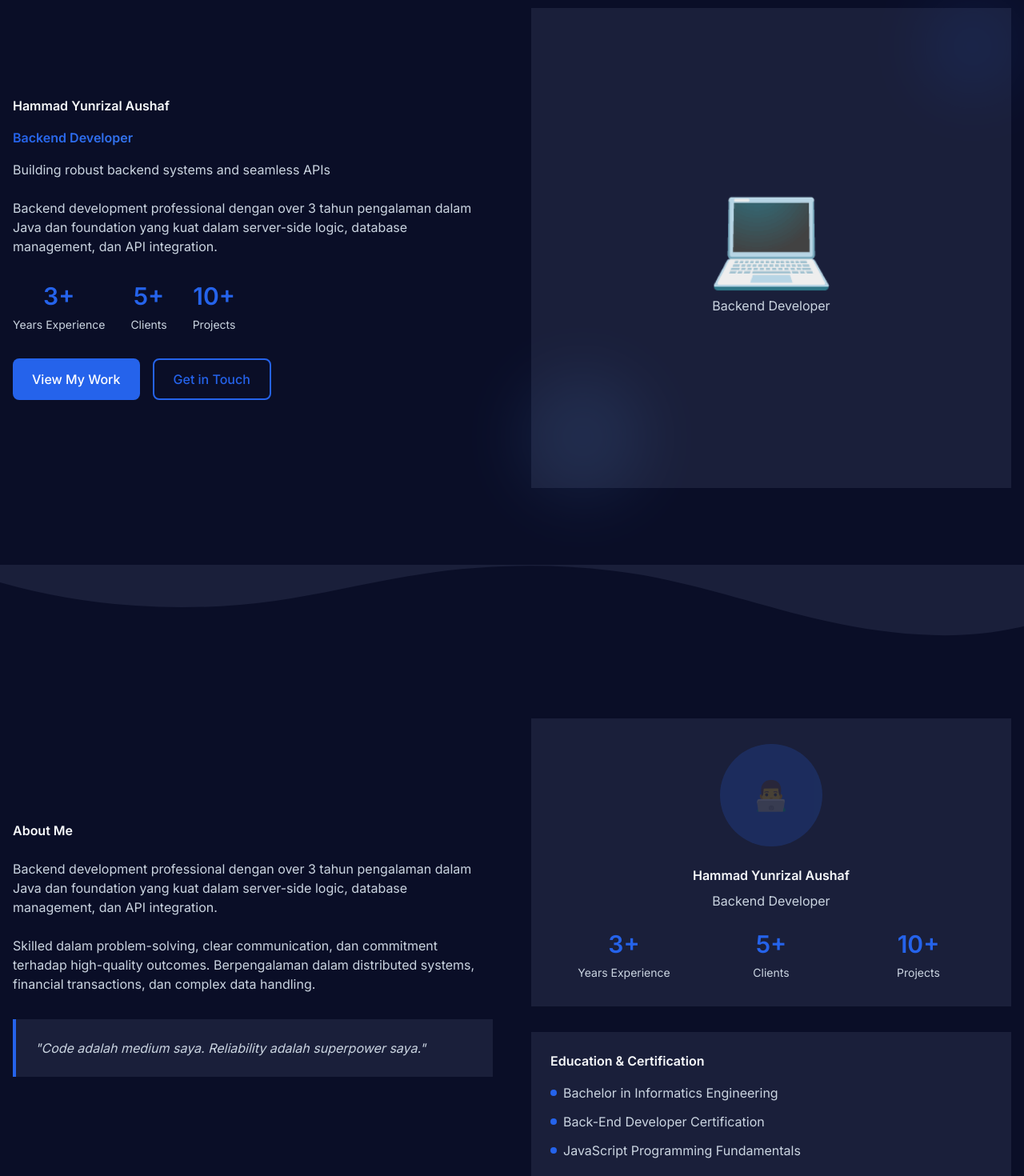
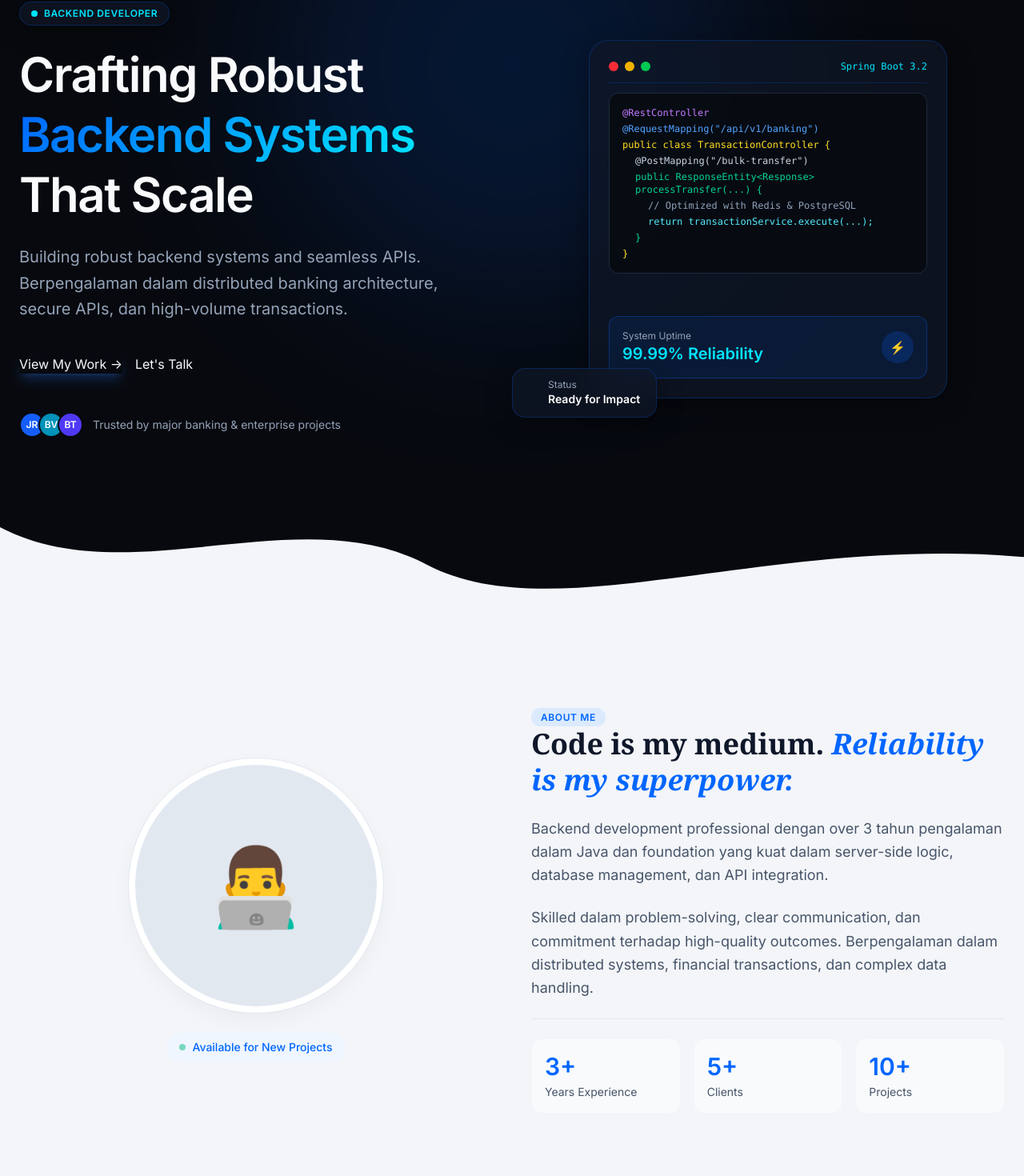
Before and after one commit to Yunrizal145/portfolio-web, a React (Vite) app: page / in a window 1280 px wide. Shown: the part 171-1641 px from the top of the page at 80% size. Built offline with nearby package versions, Linux system fonts and the light colour scheme.

Commit message:
Enhance portfolio design with alternating dark/light sections, wavy dividers, and glassmorphism matching reference

```diff
--- a/src/components/sections/About.tsx
+++ b/src/components/sections/About.tsx
@@ -1,86 +1,74 @@
 // src/components/sections/About.tsx
 
 import { profile } from '../../data/profile';
-import { StatCard } from '../ui';
-import WavyDivider from '../shared/WavyDivider';
+import SectionDivider from '../shared/SectionDivider';
 
 export default function About() {
-  const { bio, quote } = profile;
+  const { bio } = profile;
 
   return (
     <>
-      <WavyDivider />
+      <SectionDivider variant="dark-to-light" />
 
-      <section id="about" className="section-padding">
+      <section id="about" className="section-padding bg-bg-light text-text-dark">
         <div className="container-custom">
           <div className="grid lg:grid-cols-2 gap-12 items-center">
-            {/* Text Content */}
+            {/* Left Column: Portrait & Visual */}
+            <div className="flex flex-col items-center">
+              <div className="relative w-64 h-64 md:w-80 md:h-80 rounded-full overflow-hidden light-card p-2 bg-gradient-to-tr from-accent-primary to-accent-light shadow-2xl">
+                <div className="w-full h-full rounded-full bg-slate-200 flex items-center justify-center overflow-hidden">
+                  <div className="text-8xl">👨‍💻</div>
+                </div>
+              </div>
+              <div className="mt-6 inline-flex items-center gap-2 px-4 py-2 rounded-full bg-blue-50 text-accent-primary text-sm font-medium">
+                <span className="w-2 h-2 rounded-full bg-emerald-500 animate-pulse"></span>
+                Available for New Projects
+              </div>
+            </div>
+
+            {/* Right Column: Content */}
             <div className="space-y-6">
-              <h2 className="text-h2 font-bold mb-6">About Me</h2>
+              <span className="px-3 py-1 rounded-full bg-blue-100 text-accent-primary text-xs font-semibold tracking-wider uppercase">
+                About Me
+              </span>
+
+              <h2 className="text-3xl md:text-4xl font-bold font-serif leading-tight">
+                Code is my medium. <span className="text-accent-primary italic">Reliability is my superpower.</span>
+              </h2>
 
               {bio.map((paragraph, idx) => (
-                <p key={idx} className="text-body text-text-secondary">
+                <p key={idx} className="text-text-dark-muted text-base md:text-lg leading-relaxed">
                   {paragraph}
                 </p>
               ))}
 
-              <div className="mt-8 p-6 bg-bg-secondary rounded-card border-l-4 border-accent-primary">
-                <p className="text-body-lg text-text-secondary italic">
-                  "{quote}"
-                </p>
-              </div>
-            </div>
-
-            {/* Stats & Image Section */}
-            <div className="space-y-8">
-              {/* Profile Image Placeholder */}
-              <div className="bg-bg-secondary rounded-card p-8 flex flex-col items-center text-center">
-                <div className="w-32 h-32 rounded-full bg-accent-primary opacity-20 mb-6 flex items-center justify-center">
-                  <div className="text-4xl">👨‍💻</div>
+              {/* Stats Row */}
+              <div className="grid grid-cols-3 gap-4 pt-6 border-t border-border-light">
+                <div className="p-4 rounded-xl bg-slate-50 border border-slate-100">
+                  <div className="text-2xl md:text-3xl font-bold text-accent-primary mb-1">
+                    {profile.stats.yearsExperience}
+                  </div>
+                  <p className="text-text-dark-muted text-xs md:text-sm">Years Experience</p>
                 </div>
-
-                <h3 className="text-h3 font-bold mb-2">{profile.name}</h3>
-                <p className="text-text-secondary mb-6">{profile.title}</p>
-
-                {/* Stats */}
-                <div className="grid grid-cols-3 gap-4 w-full">
-                  <StatCard
-                    value={profile.stats.yearsExperience}
-                    label="Years Experience"
-                  />
-                  <StatCard
-                    value={profile.stats.clientsCount}
-                    label="Clients"
-                  />
-                  <StatCard
-                    value={profile.stats.projectsCount}
-                    label="Projects"
-                  />
+                <div className="p-4 rounded-xl bg-slate-50 border border-slate-100">
+                  <div className="text-2xl md:text-3xl font-bold text-accent-primary mb-1">
+                    {profile.stats.clientsCount}
+                  </div>
+                  <p className="text-text-dark-muted text-xs md:text-sm">Clients</p>
                 </div>
-              </div>
-
-              {/* Education/Certification Summary */}
-              <div className="bg-bg-secondary rounded-card p-6">
-                <h3 className="text-h4 font-semibold mb-4">Education & Certification</h3>
-                <ul className="space-y-3">
-                  <li className="flex items-center gap-2">
-                    <span className="w-2 h-2 bg-accent-primary rounded-full"></span>
-                    <span className="text-text-secondary">Bachelor in Informatics Engineering</span>
-                  </li>
-                  <li className="flex items-center gap-2">
-                    <span className="w-2 h-2 bg-accent-primary rounded-full"></span>
-                    <span className="text-text-secondary">Back-End Developer Certification</span>
-                  </li>
-                  <li className="flex items-center gap-2">
-                    <span className="w-2 h-2 bg-accent-primary rounded-full"></span>
-                    <span className="text-text-secondary">JavaScript Programming Fundamentals</span>
-                  </li>
-                </ul>
+                <div className="p-4 rounded-xl bg-slate-50 border border-slate-100">
+                  <div className="text-2xl md:text-3xl font-bold text-accent-primary mb-1">
+                    {profile.stats.projectsCount}
+                  </div>
+                  <p className="text-text-dark-muted text-xs md:text-sm">Projects</p>
+                </div>
               </div>
             </div>
           </div>
         </div>
       </section>
+
+      <SectionDivider variant="light-to-dark" />
     </>
   );
 }
--- a/src/components/sections/Hero.tsx
+++ b/src/components/sections/Hero.tsx
@@ -5,74 +5,95 @@ import { profile } from '../../data/profile';
 
 export default function Hero() {
   return (
-    <section id="hero" className="section-padding">
-      <div className="container-custom">
+    <section id="hero" className="section-padding relative overflow-hidden">
+      {/* Background Glow Effect */}
+      <div className="absolute top-1/4 left-1/2 -translate-x-1/2 -translate-y-1/2 w-[600px] h-[600px] bg-accent-primary opacity-15 rounded-full blur-[120px] pointer-events-none"></div>
+
+      <div className="container-custom relative z-10">
         <div className="grid lg:grid-cols-2 gap-12 items-center">
           {/* Text Content */}
-          <div className="space-y-8">
-            <div>
-              <h1 className="text-display font-bold mb-4">
-                {profile.name}
-              </h1>
-              <p className="text-h3 text-gradient font-semibold mb-4">
-                {profile.title}
-              </p>
-              <p className="text-body-lg text-text-secondary mb-6">
-                {profile.tagline}
-              </p>
-              <p className="text-body text-text-secondary mb-8">
-                {profile.bio[0]}
-              </p>
+          <div className="space-y-6">
+            <div className="inline-flex items-center gap-2 px-3.5 py-1.5 rounded-full glass-card text-xs font-semibold tracking-wider text-accent-light uppercase">
+              <span className="w-2 h-2 rounded-full bg-accent-light"></span>
+              {profile.title}
             </div>
 
-            {/* Stats */}
-            <div className="flex gap-8">
-              <div className="text-center">
-                <div className="text-3xl font-bold text-accent-primary mb-2">
-                  {profile.stats.yearsExperience}
-                </div>
-                <p className="text-text-secondary text-sm">Years Experience</p>
-              </div>
-              <div className="text-center">
-                <div className="text-3xl font-bold text-accent-primary mb-2">
-                  {profile.stats.clientsCount}
-                </div>
-                <p className="text-text-secondary text-sm">Clients</p>
-              </div>
-              <div className="text-center">
-                <div className="text-3xl font-bold text-accent-primary mb-2">
-                  {profile.stats.projectsCount}
-                </div>
-                <p className="text-text-secondary text-sm">Projects</p>
-              </div>
+            <h1 className="text-4xl sm:text-5xl lg:text-6xl font-extrabold tracking-tight leading-tight">
+              Crafting Robust <span className="text-gradient">Backend Systems</span> That Scale
+            </h1>
+
+            <p className="text-text-secondary text-lg sm:text-xl font-light leading-relaxed">
+              {profile.tagline}. Berpengalaman dalam distributed banking architecture, secure APIs, dan high-volume transactions.
+            </p>
+
+            {/* CTA Buttons */}
+            <div className="flex flex-wrap gap-4 pt-4">
+              <Button variant="primary" href="#projects" className="shadow-lg shadow-blue-500/25">
+                View My Work →
+              </Button>
+              <Button variant="secondary" href="#contact">
+                Let's Talk
+              </Button>
             </div>
 
-            {/* CTA Buttons */}
-            <div className="flex flex-wrap gap-4">
-              <Button variant="primary" href="#projects">
-                View My Work
-              </Button>
-              <Button variant="secondary" href="#contact">
-                Get in Touch
-              </Button>
+            {/* Quick Status */}
+            <div className="pt-6 flex items-center gap-3 text-sm text-text-secondary">
+              <div className="flex -space-x-2">
+                <div className="w-8 h-8 rounded-full bg-blue-600 flex items-center justify-center text-white text-xs font-bold border-2 border-bg-primary">JR</div>
+                <div className="w-8 h-8 rounded-full bg-cyan-600 flex items-center justify-center text-white text-xs font-bold border-2 border-bg-primary">BV</div>
+                <div className="w-8 h-8 rounded-full bg-indigo-600 flex items-center justify-center text-white text-xs font-bold border-2 border-bg-primary">BT</div>
+              </div>
+              <span>Trusted by major banking & enterprise projects</span>
             </div>
           </div>
 
-          {/* Image/Visual Placeholder */}
-          <div className="relative">
-            <div className="bg-bg-secondary rounded-card aspect-square relative overflow-hidden">
-              {/* Placeholder for profile image or illustration */}
-              <div className="absolute inset-0 flex items-center justify-center">
-                <div className="text-center">
-                  <div className="text-9xl text-accent-primary mb-4">💻</div>
-                  <p className="text-text-secondary">Backend Developer</p>
+          {/* Right Visual / App Mockup Preview */}
+          <div className="relative flex justify-center">
+            <div className="relative w-full max-w-md aspect-square glass-card rounded-3xl p-6 flex flex-col justify-between overflow-hidden shadow-2xl border border-accent-primary/30">
+              {/* Abstract Code / Banking Dashboard Preview */}
+              <div className="space-y-3">
+                <div className="flex items-center justify-between pb-3 border-b border-border-subtle">
+                  <div className="flex items-center gap-2">
+                    <div className="w-3 h-3 rounded-full bg-red-500"></div>
+                    <div className="w-3 h-3 rounded-full bg-yellow-500"></div>
+                    <div className="w-3 h-3 rounded-full bg-green-500"></div>
+                  </div>
+                  <span className="text-xs font-mono text-accent-light">Spring Boot 3.2</span>
+                </div>
+
+                <div className="bg-bg-primary/80 p-4 rounded-xl font-mono text-xs text-blue-300 space-y-1 overflow-hidden border border-slate-800">
+                  <p className="text-purple-400">@RestController</p>
+                  <p className="text-blue-400">@RequestMapping("/api/v1/banking")</p>
+                  <p className="text-yellow-300">public class TransactionController &#123;</p>
+                  <p className="pl-4 text-slate-300">@PostMapping("/bulk-transfer")</p>
+                  <p className="pl-4 text-emerald-400">public ResponseEntity&lt;Response&gt; processTransfer(...) &#123;</p>
+                  <p className="pl-8 text-slate-400">// Optimized with Redis & PostgreSQL</p>
+                  <p className="pl-8 text-cyan-300">return transactionService.execute(...);</p>
+                  <p className="pl-4 text-emerald-400">&#125;</p>
+                  <p className="text-yellow-300">&#125;</p>
+                </div>
+              </div>
+
+              {/* Bottom Card Metric */}
+              <div className="p-4 rounded-xl bg-accent-primary/10 border border-accent-primary/30 flex items-center justify-between">
+                <div>
+                  <p className="text-xs text-text-secondary">System Uptime</p>
+                  <p className="text-xl font-bold text-accent-light">99.99% Reliability</p>
+                </div>
+                <div className="w-10 h-10 rounded-full bg-accent-primary/20 flex items-center justify-center text-accent-light">
+                  ⚡
                 </div>
               </div>
             </div>
 
-            {/* Decorative elements */}
-            <div className="absolute -top-4 -right-4 w-32 h-32 bg-accent-primary opacity-10 rounded-full blur-2xl"></div>
-            <div className="absolute -bottom-4 -left-4 w-40 h-40 bg-accent-light opacity-10 rounded-full blur-2xl"></div>
+            {/* Floating Glow Badge */}
+            <div className="absolute -bottom-6 -left-6 glass-card px-5 py-3 rounded-2xl flex items-center gap-3 shadow-xl border border-accent-primary/40">
+              <div className="w-3 h-3 rounded-full bg-emerald-400 animate-ping"></div>
+              <div>
+                <p className="text-xs text-text-secondary">Status</p>
+                <p className="text-sm font-semibold text-white">Ready for Impact</p>
+              </div>
+            </div>
           </div>
         </div>
       </div>
--- /dev/null
+++ b/src/components/shared/SectionDivider.tsx
@@ -0,0 +1,39 @@
+// src/components/shared/SectionDivider.tsx
+
+interface SectionDividerProps {
+  variant: 'dark-to-light' | 'light-to-dark';
+}
+
+export default function SectionDivider({ variant }: SectionDividerProps) {
+  if (variant === 'dark-to-light') {
+    return (
+      <div className="w-full overflow-hidden leading-none bg-bg-primary">
+        <svg
+          className="w-full h-16 md:h-28 text-bg-light block"
+          viewBox="0 0 1200 120"
+          preserveAspectRatio="none"
+        >
+          <path
+            d="M0,0 C150,90 350,-40 500,50 C650,140 900,10 1200,40 L1200,120 L0,120 Z"
+            fill="currentColor"
+          ></path>
+        </svg>
+      </div>
+    );
+  }
+
+  return (
+    <div className="w-full overflow-hidden leading-none bg-bg-light">
+      <svg
+        className="w-full h-16 md:h-28 text-bg-primary block"
+        viewBox="0 0 1200 120"
+        preserveAspectRatio="none"
+      >
+        <path
+          d="M0,0 C200,90 400,-20 600,60 C800,140 1050,10 1200,50 L1200,120 L0,120 Z"
+          fill="currentColor"
+        ></path>
+      </svg>
+    </div>
+  );
+}
--- a/src/index.css
+++ b/src/index.css
@@ -1,22 +1,25 @@
 @import "tailwindcss";
 
 @theme {
-  --color-bg-primary: #0A0E27;
-  --color-bg-secondary: #1A1F3A;
-  --color-bg-tertiary: #2A2F4A;
+  --color-bg-primary: #07090E;
+  --color-bg-secondary: #111827;
+  --color-bg-light: #F3F5F9;
+  --color-bg-light-card: #FFFFFF;
 
-  --color-accent-primary: #2563EB;
-  --color-accent-hover: #3B82F6;
-  --color-accent-light: #60A5FA;
+  --color-accent-primary: #0066FF;
+  --color-accent-hover: #2563EB;
+  --color-accent-light: #00E5FF;
 
   --color-text-primary: #F8FAFC;
-  --color-text-secondary: #CBD5E1;
-  --color-text-muted: #64748B;
+  --color-text-secondary: #94A3B8;
+  --color-text-dark: #0F172A;
+  --color-text-dark-muted: #475569;
 
-  --color-border-subtle: #334155;
-  --color-border-default: #475569;
+  --color-border-subtle: rgba(0, 102, 255, 0.2);
+  --color-border-light: #E2E8F0;
 
   --font-sans: 'Inter', system-ui, -apple-system, sans-serif;
+  --font-serif: 'Playfair Display', Georgia, serif;
 }
 
 @layer base {
@@ -26,6 +29,7 @@
     font-family: var(--font-sans);
     margin: 0;
     padding: 0;
+    overflow-x: hidden;
   }
 
   html {
@@ -37,72 +41,44 @@
   max-width: 80rem;
   margin-left: auto;
   margin-right: auto;
-  padding-left: 1rem;
-  padding-right: 1rem;
+  padding-left: 1.5rem;
+  padding-right: 1.5rem;
 }
 
 .section-padding {
-  padding-top: 4rem;
-  padding-bottom: 4rem;
+  padding-top: 5rem;
+  padding-bottom: 5rem;
 }
 
 @media (min-width: 768px) {
   .section-padding {
-    padding-top: 6rem;
-    padding-bottom: 6rem;
+    padding-top: 7rem;
+    padding-bottom: 7rem;
   }
 }
 
-.btn {
-  display: inline-flex;
-  align-items: center;
-  justify-content: center;
-  padding: 0.75rem 1.5rem;
-  border-radius: 0.5rem;
-  font-weight: 500;
-  transition: all 0.2s;
+/* Glassmorphism Card */
+.glass-card {
+  background: rgba(17, 24, 39, 0.7);
+  backdrop-filter: blur(12px);
+  border: 1px solid rgba(0, 102, 255, 0.25);
+  box-shadow: 0 8px 32px 0 rgba(0, 0, 0, 0.37);
 }
 
-.btn-primary {
-  background-color: var(--color-accent-primary);
-  color: white;
-}
-.btn-primary:hover {
-  background-color: var(--color-accent-hover);
+.glass-card:hover {
+  border-color: rgba(0, 229, 255, 0.5);
+  box-shadow: 0 12px 40px 0 rgba(0, 102, 255, 0.2);
 }
 
-.btn-secondary {
-  background-color: transparent;
-  border: 2px solid var(--color-accent-primary);
-  color: var(--color-accent-primary);
-}
-.btn-secondary:hover {
-  background-color: var(--color-accent-primary);
-  color: white;
-}
-
-.card {
-  background-color: var(--color-bg-secondary);
-  border-radius: 1rem;
-  padding: 1.5rem;
-  box-shadow: 0 4px 6px -1px rgba(0, 0, 0, 0.3);
-  transition: all 0.3s;
-}
-.card:hover {
-  box-shadow: 0 10px 15px -3px rgba(0, 0, 0, 0.4);
-}
-
-.badge {
-  display: inline-block;
-  padding: 0.25rem 0.75rem;
-  font-size: 0.875rem;
-  border-radius: 9999px;
-  background-color: var(--color-bg-tertiary);
-  color: var(--color-text-secondary);
+/* Light Section Card */
+.light-card {
+  background: #FFFFFF;
+  border: 1px solid #E2E8F0;
+  box-shadow: 0 10px 30px -5px rgba(0, 0, 0, 0.05);
 }
 
 .text-gradient {
-  background: linear-gradient(to right, var(--color-accent-primary), var(--color-accent-light));
+  background: linear-gradient(135deg, #0066FF 0%, #00E5FF 100%);
   -webkit-background-clip: text;
   -webkit-text-fill-color: transparent;
 }
```
